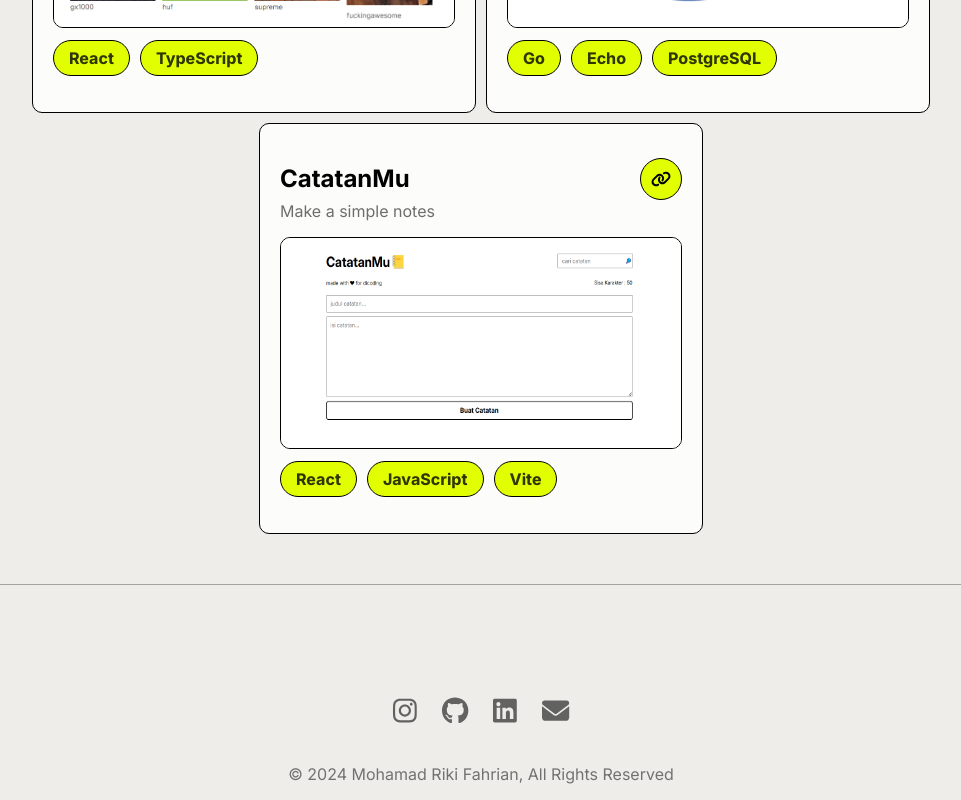
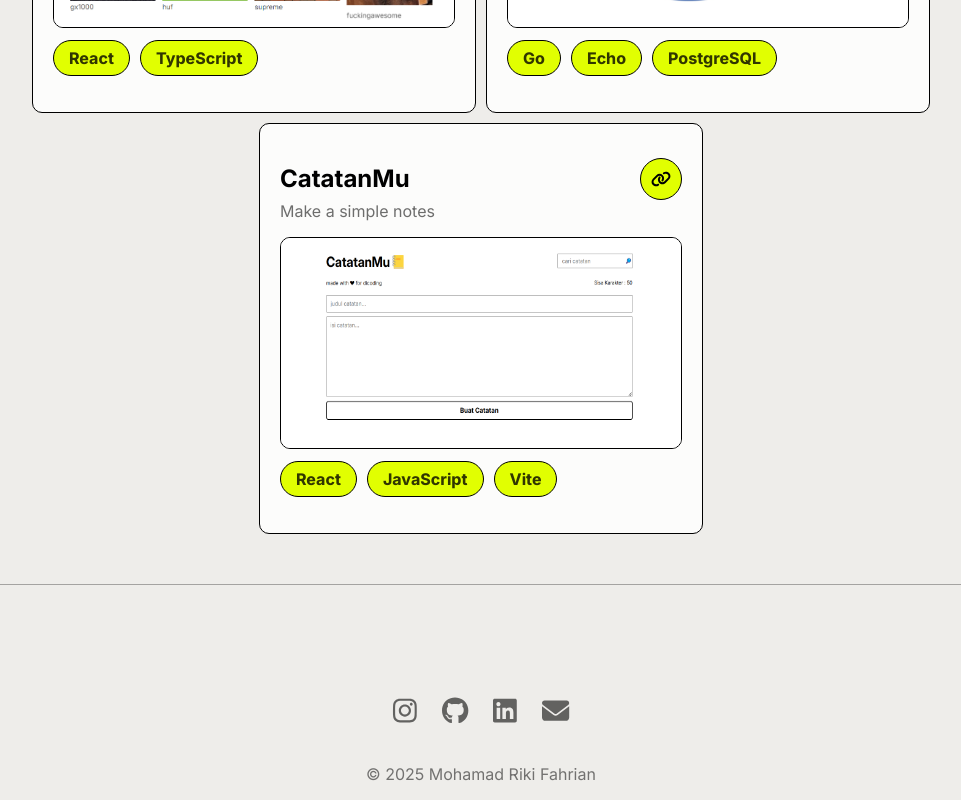
Before and after one commit to claireglowup/rikyfahrian, a React (Vite) app: page / in a window 1280 px wide. Shown: the part 1334-2134 px from the top of the page, without its empty margins (159-1120 px from the left). Built offline with nearby package versions, Linux system fonts and the light colour scheme; a web font is replaced by a local one.

Commit message:
fix footer

```diff
--- a/src/components/Footer.tsx
+++ b/src/components/Footer.tsx
@@ -1,10 +1,8 @@
+/** @format */
+
 import "../styles/Footer.css";
 import { FontAwesomeIcon } from "@fortawesome/react-fontawesome";
-import {
-  faInstagram,
-  faLinkedin,
-  faGithub,
-} from "@fortawesome/free-brands-svg-icons";
+import { faInstagram, faLinkedin, faGithub } from "@fortawesome/free-brands-svg-icons";
 import { faEnvelope } from "@fortawesome/free-solid-svg-icons";
 
 export function Footer() {
@@ -24,7 +22,7 @@ export function Footer() {
           <FontAwesomeIcon icon={faEnvelope} />
         </a>
       </div>
-      <p>© 2024 Mohamad Riki Fahrian, All Rights Reserved</p>
+      <p>© 2025 Mohamad Riki Fahrian</p>
     </div>
   );
 }
```
